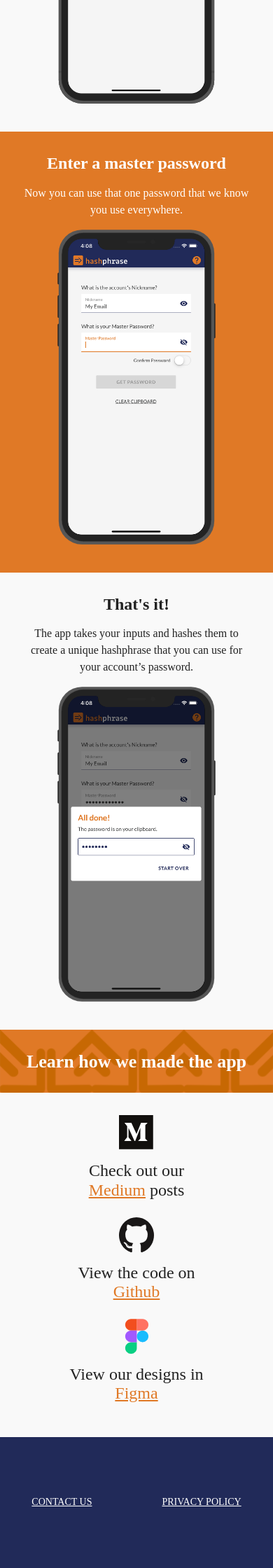
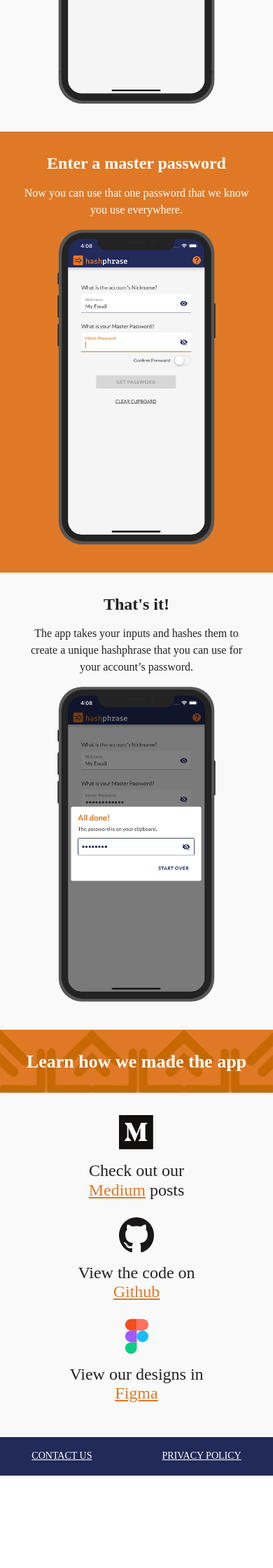
Before and after one commit to Vermonster/hashphrase, a Jekyll site: the page index.html, which Jekyll copies as it is, in a window 390 px wide. Shown: the part 975-3215 px from the top of the page at 70% size. Built offline with Jekyll 4.4.1, drawn with Linux system fonts in a browser that asks for light colours; some web fonts are replaced; after the commit the page ends 3083 px from its top, so only the background shows below that.

Commit message:
add footer height in the media query

```diff
--- a/assets/css/main.scss
+++ b/assets/css/main.scss
@@ -378,6 +378,10 @@ body {
       }
     }
   }
+
+  .footer {
+    height: 55px;
+  }
 }
 /* MIDSIZE TABLETS */
 @media only screen and (min-width: 768px) and (max-width: 1024px) {
@@ -422,4 +426,8 @@ body {
       }
     }
   }
+
+  .footer {
+    height: 90px;
   }
+}
```
Lines whose indentation alone changed are shown as unchanged.
